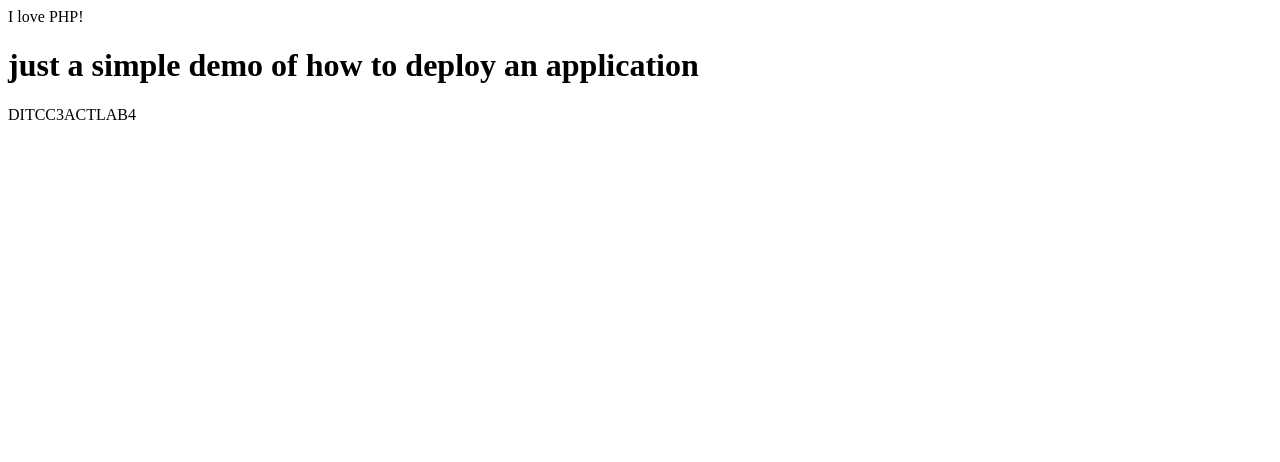
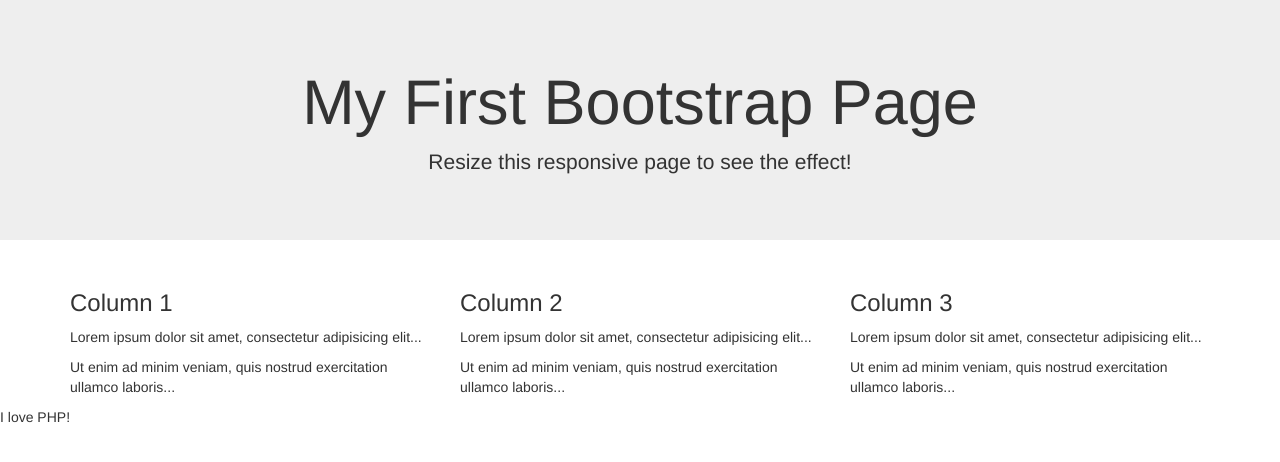
Before and after one commit to seljuketurks/Chavez, a PHP site: page / in a window 1280 px wide. Shown: the top 462 px of the page. Run offline with PHP 8.4, Linux system fonts and the light colour scheme.

Commit message:
Update index.php

```diff
--- a/project/index.php
+++ b/project/index.php
@@ -1,15 +1,42 @@
 <!DOCTYPE html>
-<html>
+<html lang="en">
 <head>
-<title>Welcome to Hello World</title>
+  <title>Welcome to PHP</title>
+  <meta charset="utf-8">
+  <meta name="viewport" content="width=device-width, initial-scale=1">
+  <link rel="stylesheet" href="https://maxcdn.bootstrapcdn.com/bootstrap/3.4.1/css/bootstrap.min.css">
+  <script src="https://ajax.googleapis.com/ajax/libs/jquery/3.6.0/jquery.min.js"></script>
+  <script src="https://maxcdn.bootstrapcdn.com/bootstrap/3.4.1/js/bootstrap.min.js"></script>
 </head>
 <body>
+
+<div class="jumbotron text-center">
+  <h1>My First Bootstrap Page</h1>
+  <p>Resize this responsive page to see the effect!</p>
+</div>
+
+<div class="container">
+  <div class="row">
+    <div class="col-sm-4">
+      <h3>Column 1</h3>
+      <p>Lorem ipsum dolor sit amet, consectetur adipisicing elit...</p>
+      <p>Ut enim ad minim veniam, quis nostrud exercitation ullamco laboris...</p>
+    </div>
+    <div class="col-sm-4">
+      <h3>Column 2</h3>
+      <p>Lorem ipsum dolor sit amet, consectetur adipisicing elit...</p>
+      <p>Ut enim ad minim veniam, quis nostrud exercitation ullamco laboris...</p>
+    </div>
+    <div class="col-sm-4">
+      <h3>Column 3</h3>
+      <p>Lorem ipsum dolor sit amet, consectetur adipisicing elit...</p>
+      <p>Ut enim ad minim veniam, quis nostrud exercitation ullamco laboris...</p>
+    </div>
+  </div>
+</div>
 <?php
 $txt = "PHP";
 echo "I love $txt!";
 ?>
-<h1>just a simple demo of how to deploy an application</h1>
-<p>DITCC3ACTLAB4</p>
-
 </body>
 </html>
```
